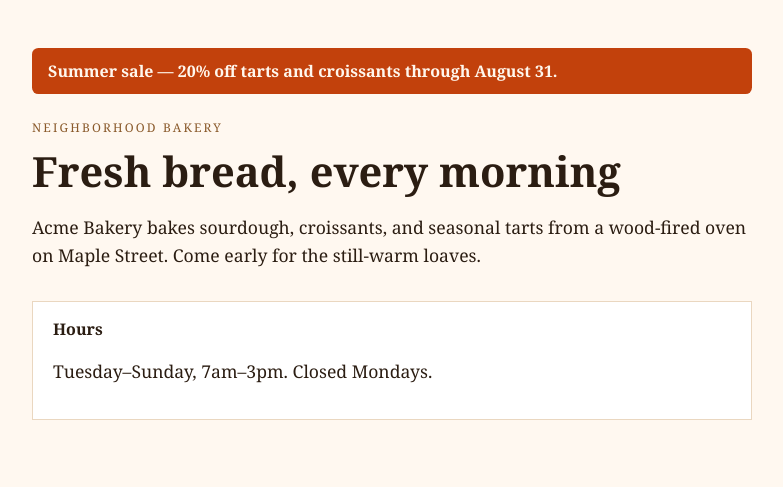
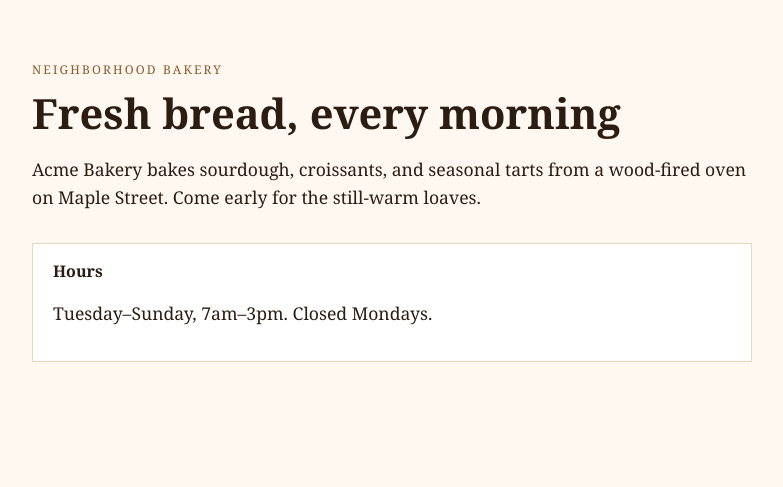
Before and after one commit to xpancom/site-demo, a plain HTML site: page index.html in a window 1280 px wide. Shown: the whole page, without its empty margins (248-1031 px from the left). Drawn offline with Linux system fonts and the light colour scheme.

Commit message:
undo: Add a summer sale banner to the top of the homepage

```diff
--- a/index.html
+++ b/index.html
@@ -16,9 +16,6 @@
   </head>
   <body>
     <main>
-      <div class="banner" style="background:#c2410c;color:#fff7ed;padding:0.75rem 1rem;margin:0 0 1.5rem;border-radius:0.4rem;font-weight:700;">
-        Summer sale — 20% off tarts and croissants through August 31.
-      </div>
       <p class="eyebrow">Neighborhood bakery</p>
       <h1>Fresh bread, every morning</h1>
       <p>
```
